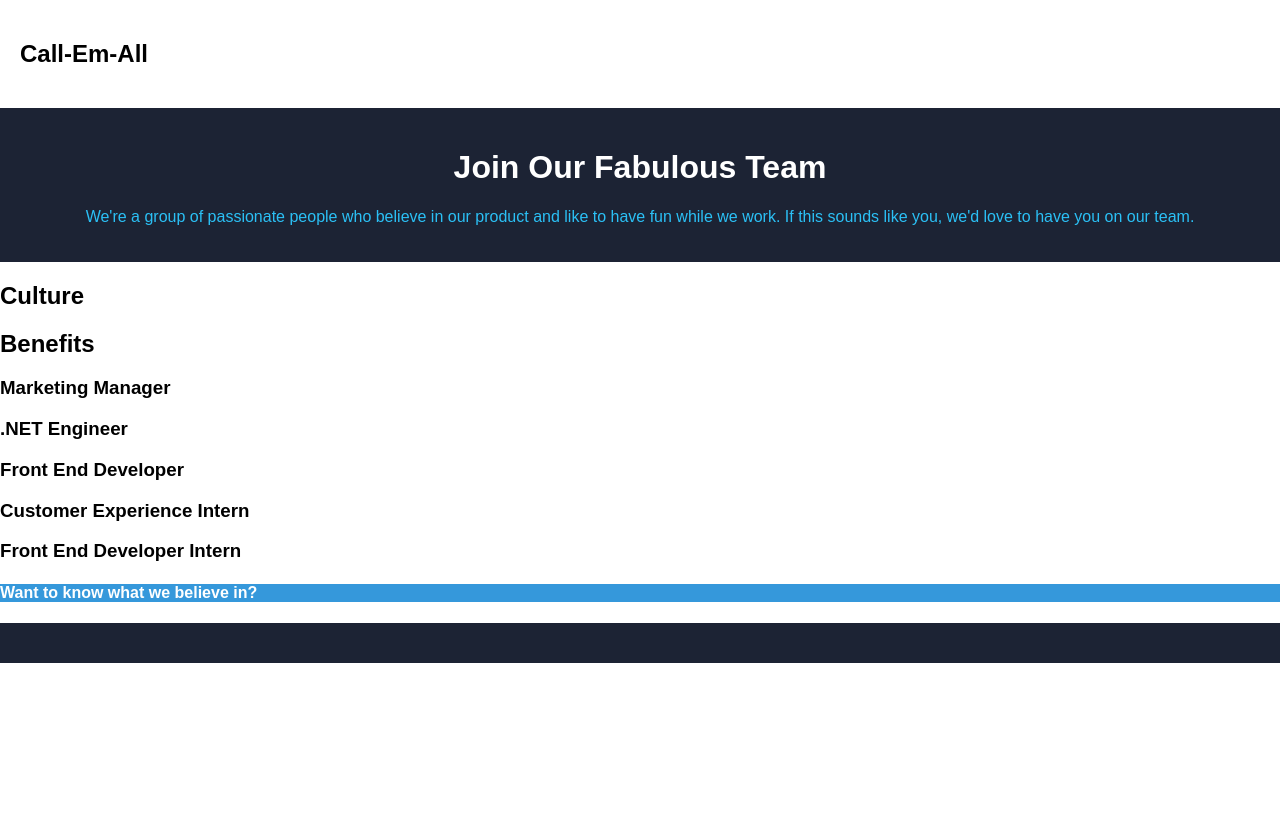
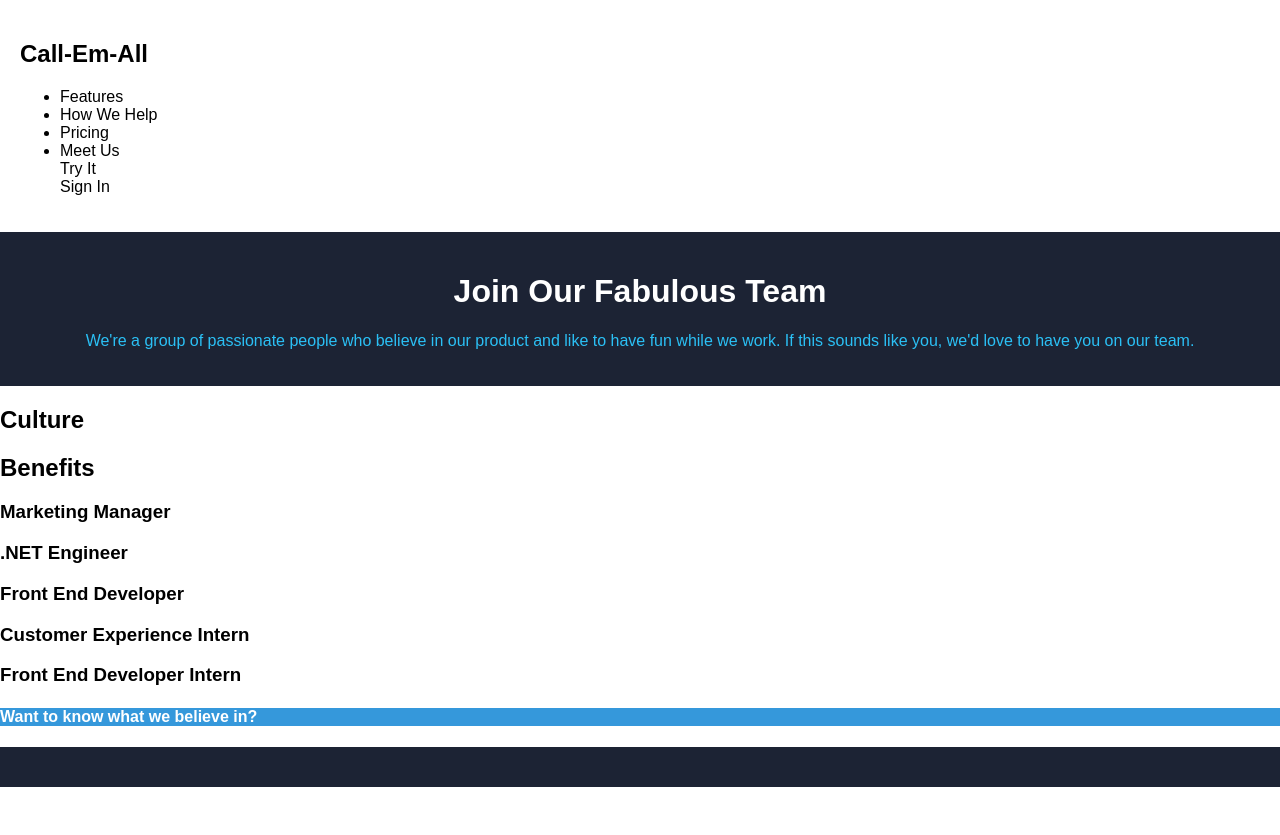
Before and after one commit to m2mathew/cea-job-listing, a plain HTML site: page index.html in a window 1280 px wide. Before the commit the page ends 800 px from the top, so only its background shows below. Drawn offline with Linux system fonts and the light colour scheme.

Commit message:
Added list for nav bar

```diff
--- a/index.html
+++ b/index.html
@@ -9,6 +9,16 @@
 	<nav class="nav">
 
 		<h1>Call-Em-All</h1>
+		<ul>
+			<li>Features</li>
+			<li>How We Help</li>
+			<li>Pricing</li>
+			<li>Meet Us</li>
+			<span>
+				<div>Try It</div>
+				<div>Sign In</div>
+			</span>
+		</ul>
 
 	</nav>
 
```
